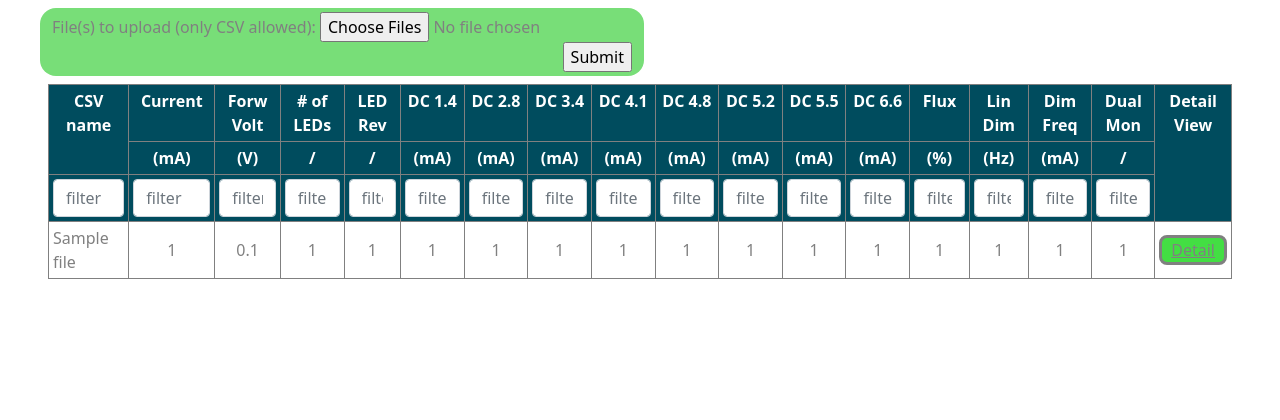
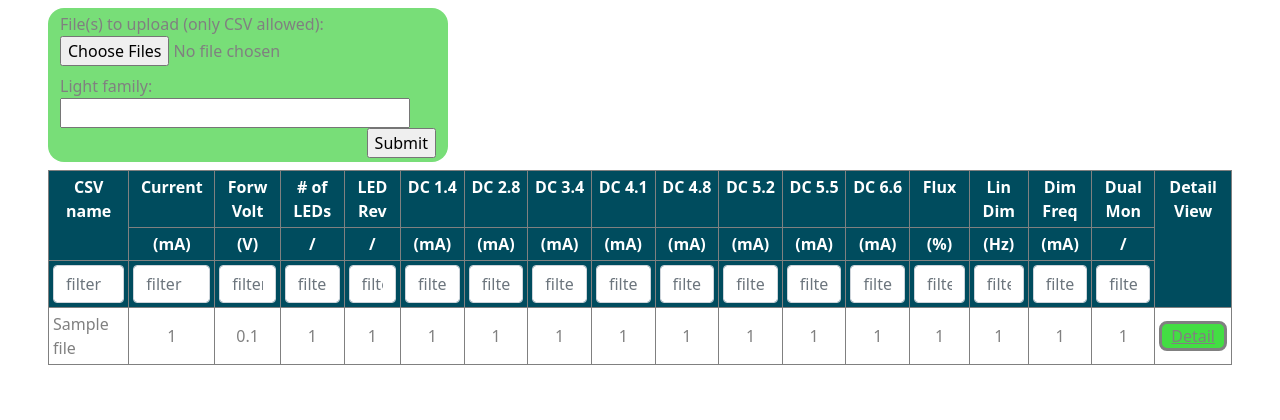
Before and after one commit to KoenVanSever/flask_app_koenvs, a Flask app: page /params/ in a window 1280 px wide. Shown: the part 40-460 px from the top of the page. Run offline with Flask 2, Linux system fonts and the light colour scheme; a user stored in the database is signed in; tables that the repository leaves empty hold one stand-in row (values such as "Sample post"); some libraries are stand-ins or nearby versions.

Commit message:
added file category upload to params index

```diff
--- a/app/params/controllers.py
+++ b/app/params/controllers.py
@@ -28,6 +28,7 @@ def index():
             temp = file.save(path)  # TODO: (1)
             try:
                 param = Params.upload_file(path)
+                param.light_family = upload_form.category.data
                 db.session.add(param)
                 flash("File '%s': added to database" % param.csv_name, category="success")
             except AttributeError:
--- a/app/params/forms.py
+++ b/app/params/forms.py
@@ -1,9 +1,10 @@
 from flask_wtf import FlaskForm
-from wtforms import MultipleFileField
+from wtforms import MultipleFileField, StringField
 from wtforms.validators import Regexp
 # import email_validator
 
 
 class UploadCsvForm(FlaskForm):
     files = MultipleFileField(label="File(s) to upload (only CSV allowed):")
+    category = StringField(label="Light family:")
     # validators=[Regexp(".*\.csv$")]
--- a/app/templates/params/index.html
+++ b/app/templates/params/index.html
@@ -11,13 +11,19 @@ Params - Home
 {% block cont_main %}
 {% include 'params/flashes.html' %}
 
-<div class="row my-2">
-    <div class="col-6 message-popup py-1" id="file-submit">
+<div class="row ps-2 my-2">
+    <div class="col-4 message-popup py-1" id="file-submit">
         <form method="post" action="{{ url_for('params.index') }}" enctype="multipart/form-data">
-            {{ upload_form.csrf_token }}
-            {{ upload_form.files.label }}
-            {{ upload_form.files }}
-            <input class="float-end" type="submit" name="submit" value="Submit">
+            <span class="d-inline-block">
+                {{ upload_form.csrf_token }}
+                {{ upload_form.files.label }}
+                {{ upload_form.files }}<br>
+            </span>
+            <span class="d-inline-block pt-2 w-100">
+                {{ upload_form.category.label }}
+                {{ upload_form.category(size=32) }}
+                <input class="float-end" type="submit" name="submit" value="Submit">
+            </span>
         </form>
     </div> <!-- col -->
 </div> <!-- row -->
```
